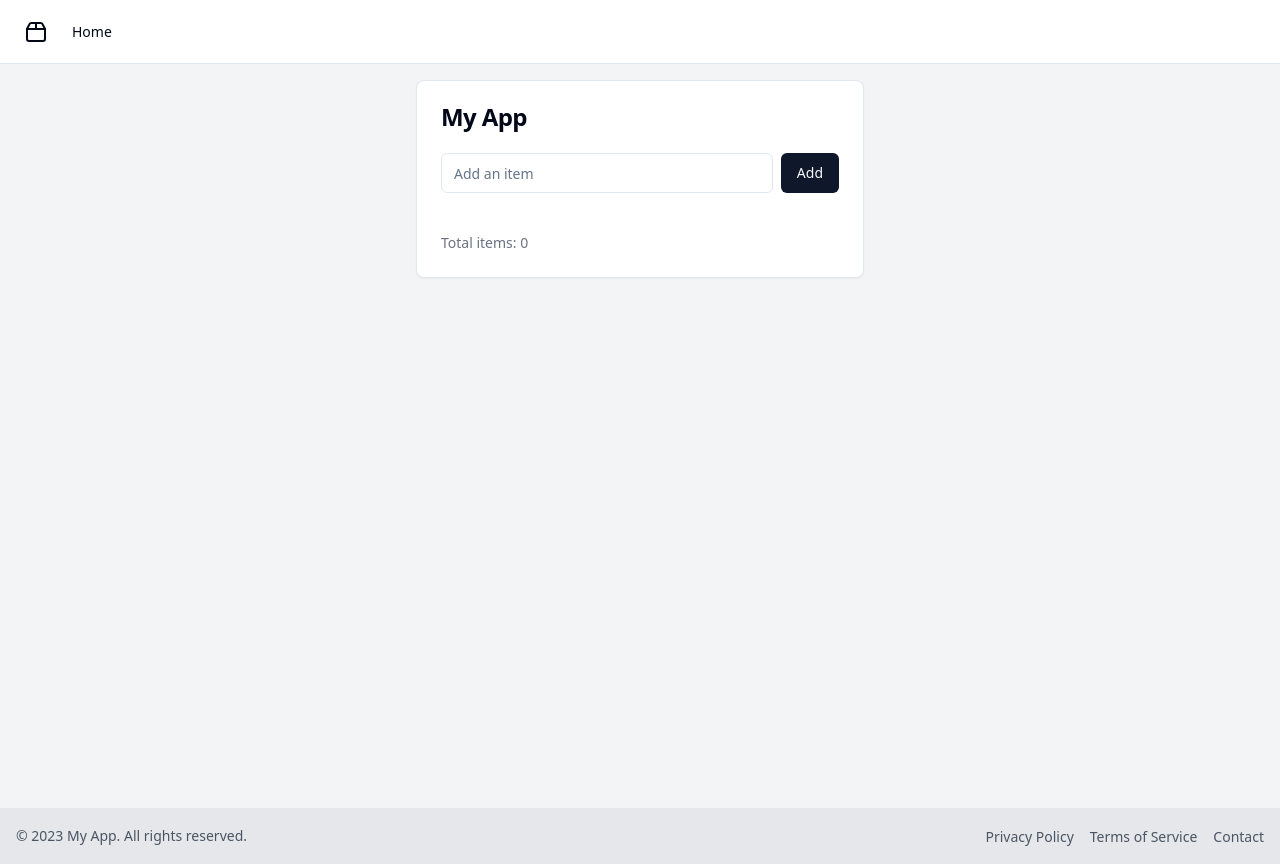
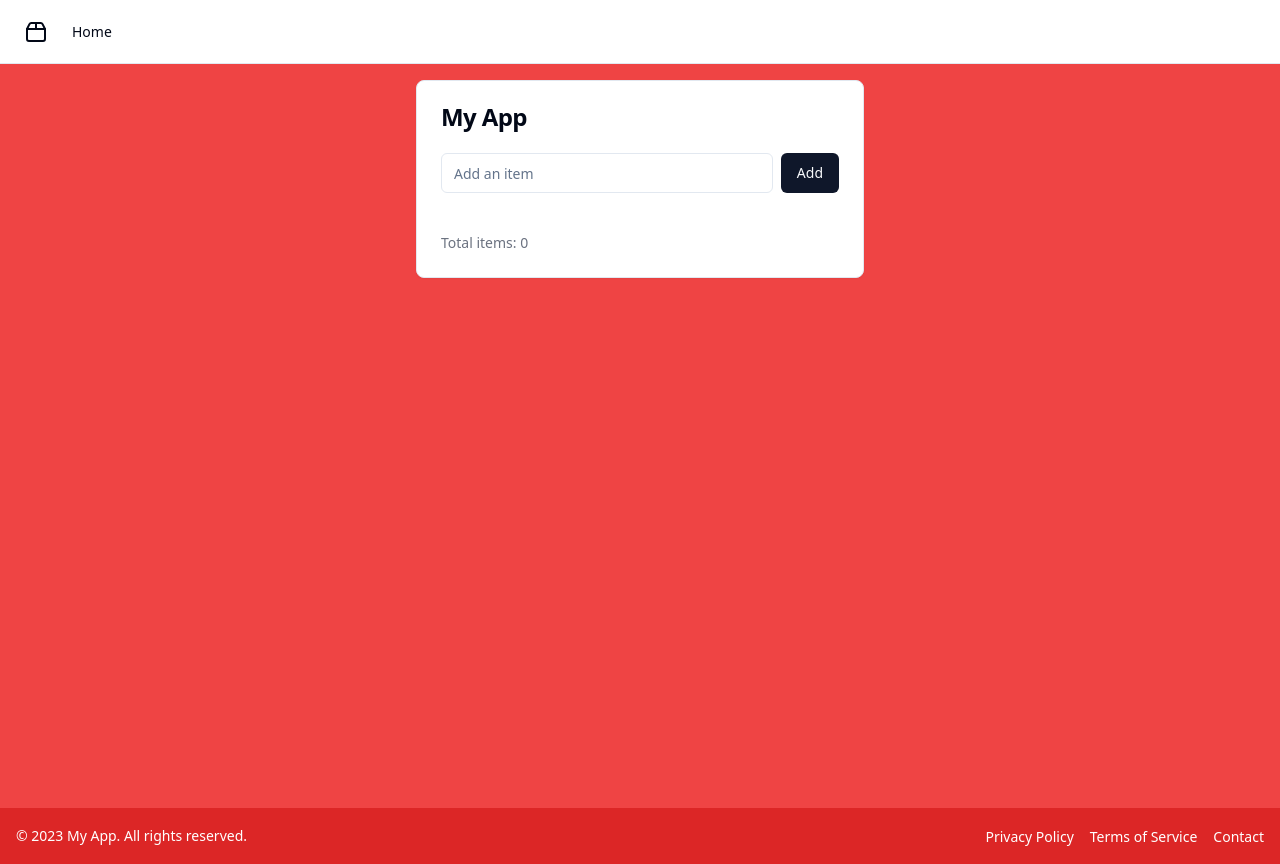
Before and after one commit to GPT-Engineer-App-Dev/modifiable-scaffold, a React (Vite) app: page / in a window 1280 px wide. Built offline with nearby package versions, Linux system fonts and the light colour scheme.

Commit message:
GPT Engineer Update

```diff
--- a/src/pages/Index.jsx
+++ b/src/pages/Index.jsx
@@ -25,8 +25,8 @@ const App = () => {
   };
 
   return (
-    <div className="flex flex-col min-h-screen">
-      <main className="flex-grow bg-gray-100 p-4">
+    <div className="flex flex-col min-h-screen bg-red-500">
+      <main className="flex-grow p-4">
         <Card className="w-full max-w-md mx-auto">
           <CardHeader>
             <CardTitle>My App</CardTitle>
@@ -58,15 +58,15 @@ const App = () => {
         </Card>
       </main>
 
-      <footer className="bg-gray-200 py-4">
+      <footer className="bg-red-600 py-4 text-white">
         <div className="container mx-auto px-4">
           <div className="flex justify-between items-center">
-            <p className="text-sm text-gray-600">© 2023 My App. All rights reserved.</p>
+            <p className="text-sm">© 2023 My App. All rights reserved.</p>
             <nav>
               <ul className="flex space-x-4">
-                <li><a href="#" className="text-sm text-gray-600 hover:text-gray-900">Privacy Policy</a></li>
-                <li><a href="#" className="text-sm text-gray-600 hover:text-gray-900">Terms of Service</a></li>
-                <li><a href="#" className="text-sm text-gray-600 hover:text-gray-900">Contact</a></li>
+                <li><a href="#" className="text-sm hover:text-gray-200">Privacy Policy</a></li>
+                <li><a href="#" className="text-sm hover:text-gray-200">Terms of Service</a></li>
+                <li><a href="#" className="text-sm hover:text-gray-200">Contact</a></li>
               </ul>
             </nav>
           </div>
```
